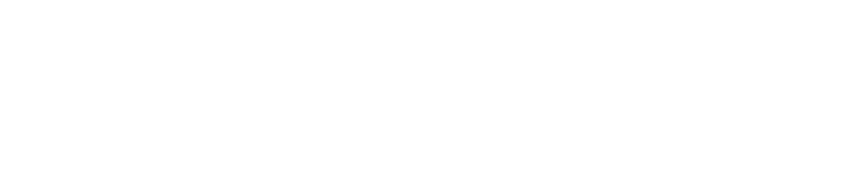
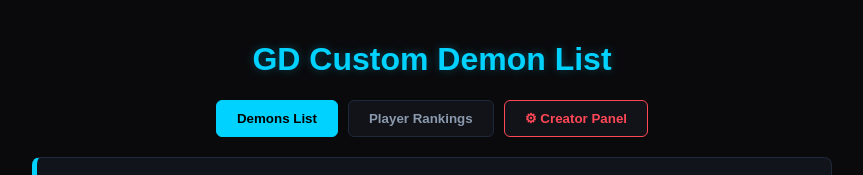
Before and after one commit to Vkbarbabalo/gd-demon-list, a plain HTML site: page index.html in a window 1280 px wide. Shown: the top 175 px of the page, without its empty margins (208-1071 px from the left). Drawn offline with Linux system fonts and the light colour scheme.

Commit message:
Update index.html

```diff
--- a/index.html
+++ b/index.html
@@ -8,6 +8,6 @@
 <body>
     <!-- The dynamic platform will auto-generate itself directly inside this tag -->
     <div id="list-core-engine"></div>
-    <script src="list-data.js"></script>
+    <script src="demon-list.js"></script>
 </body>
 </html>
```
